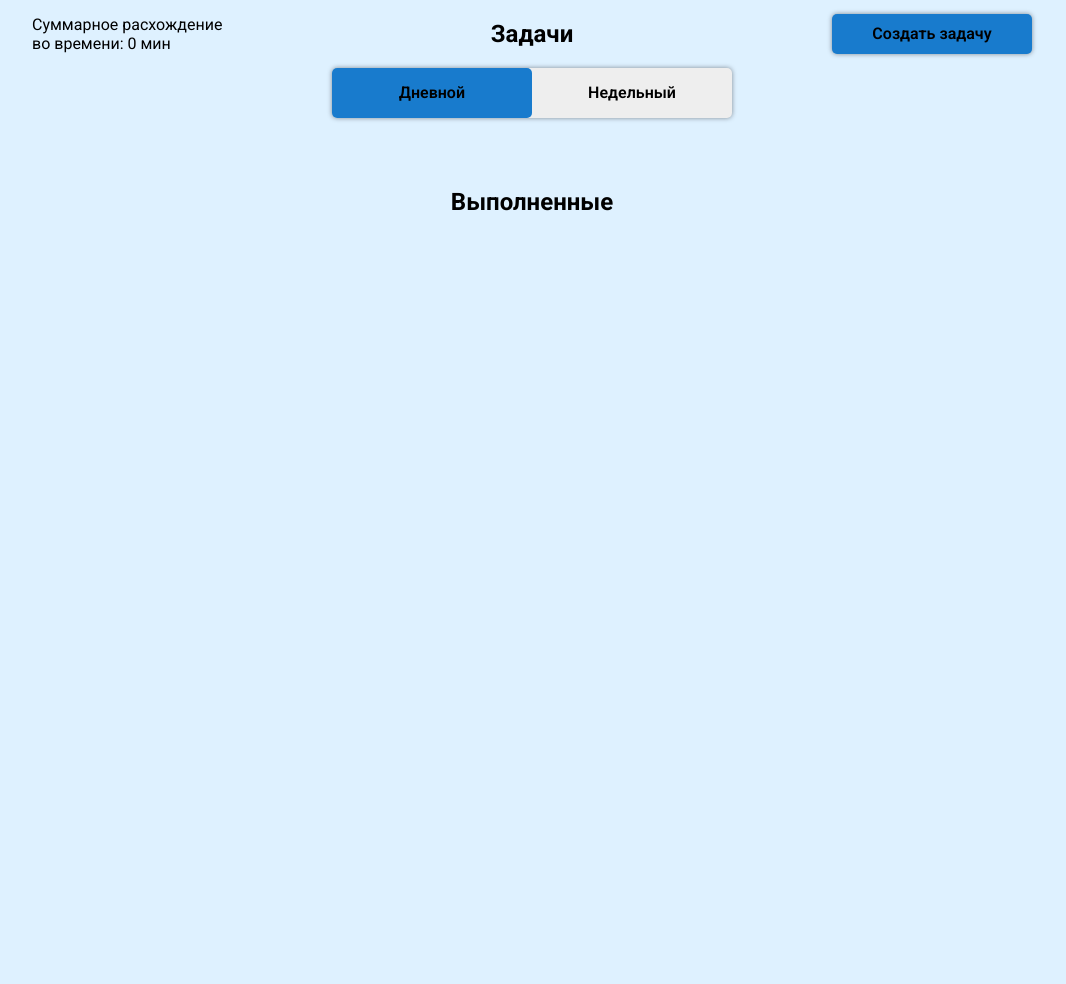
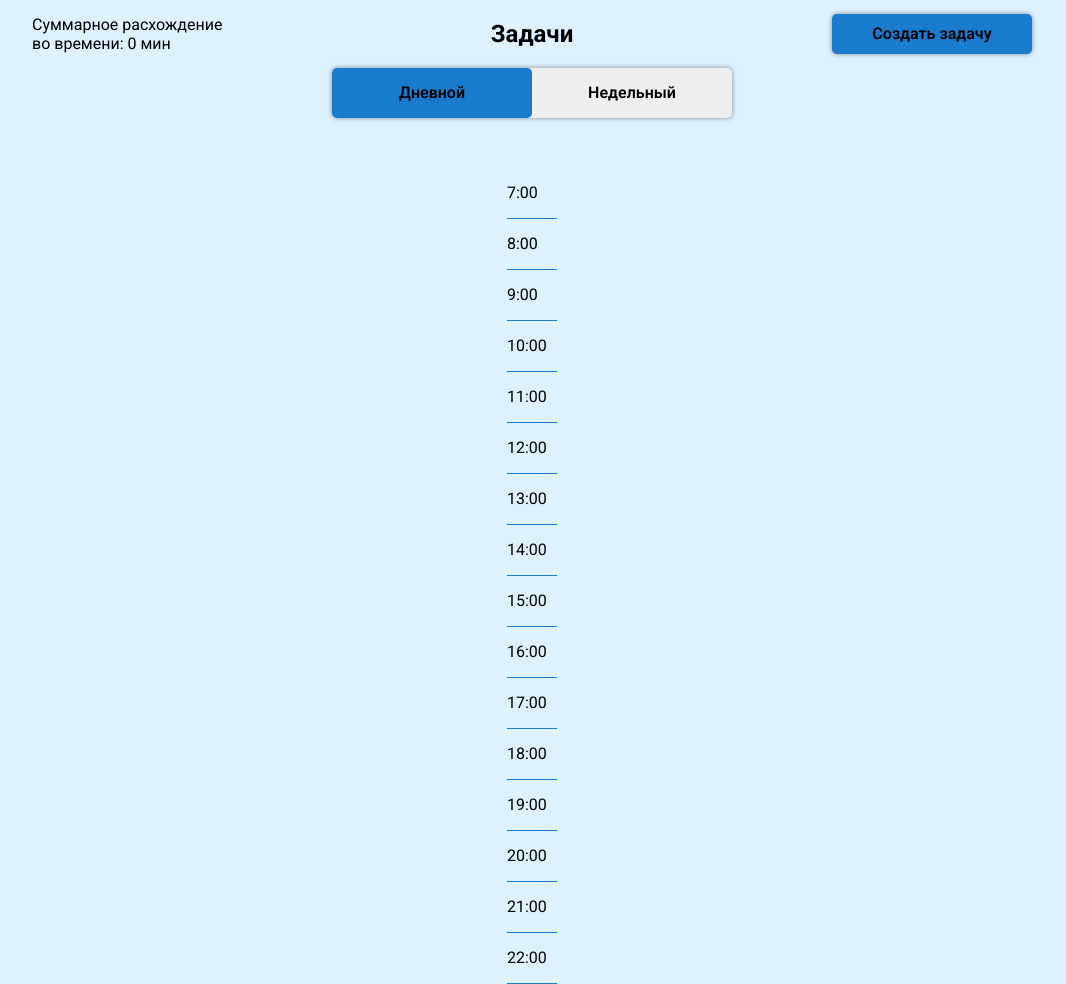
Before and after one commit to Naka4442/wonderful-planner, a Flask app: page / in a window 1280 px wide. Shown: the part 100-1084 px from the top of the page, without its empty margins (108-1174 px from the left). Before the commit the page ends 311 px from the top, so only its background shows below. Run offline with Flask 3, Linux system fonts and the light colour scheme; the visitor is signed in with stand-in values (Sample User, id 1); data that the repository does not hold is empty.

Commit message:
Начало вывода расписания

```diff
--- a/main.py
+++ b/main.py
@@ -1,3 +1,4 @@
+from datetime import date
 from flask import Flask, jsonify, render_template, request, redirect, session
 from models import get_db, engine, Base, User
 from services import UserServices, TaskServices
@@ -17,10 +18,33 @@ with get_db() as db:
 
     @app.route("/")
     def index():
+        if "user_id"  not in session:
+            return redirect("/signin")
+
+        user_name = session["user_name"]
+        tasks = task_services.get_all(session["user_id"])
+        difference = task_services.get_difference(session["user_id"])
+        schedule = task_services.get_schedule(session["user_id"], date.today())
+
+        undone = [task for task in tasks if not task.is_done]
+        done = [task for task in tasks if task.is_done]
+        return render_template(
+            "index.html",
+            user_name=user_name,
+            undone=undone,
+            done=done,
+            schedule=schedule,
+            difference=difference,
+            hours=list(range(7, 23))
+        )
+
+    @app.route("/weekly")
+    def weekly():
         if "user_id" in session:
             user_name = session["user_name"]
             tasks = task_services.get_all(session["user_id"])
             difference = task_services.get_difference(session["user_id"])
+
         else:
             user_name = "Не вошел"
             tasks = []
@@ -28,14 +52,12 @@ with get_db() as db:
         undone = [task for task in tasks if not task.is_done]
         done = [task for task in tasks if task.is_done]
         return render_template(
-            "index.html",
+            "weekly.html",
             user_name=user_name,
             undone=undone,
             done=done,
             difference=difference
         )
-
-
 
     @app.route("/signup", methods = ["GET", "POST"])
     def signup():
@@ -77,8 +99,8 @@ with get_db() as db:
             description = request.form.get("description")
             difficulty = request.form.get("difficulty")
 
-            supposed_hours = request.form.get("time-hours")
-            supposed_minutes = request.form.get("time-minutes")
+            supposed_hours = request.form.get("time-hours") if request.form.get("time-hours") else 0
+            supposed_minutes = request.form.get("time-minutes") if request.form.get("time-minutes") else 0
 
             supposed_time = int(supposed_hours) * 60 + int(supposed_minutes)
 
@@ -111,26 +133,6 @@ with get_db() as db:
             return render_template("create.html", user_name=user_name)
 
 
-    @app.route("/weekly", methods = ["GET", "POST"])
-    def weekly():
-        if "user_id" in session:
-            user_name = session["user_name"]
-            tasks = task_services.get_all(session["user_id"])
-            difference = task_services.get_difference(session["user_id"])
-
-        else:
-            user_name = "Не вошел"
-            tasks = []
-            difference = 0
-        undone = [task for task in tasks if not task.is_done]
-        done = [task for task in tasks if task.is_done]
-        return render_template(
-            "weekly.html",
-            user_name=user_name,
-            undone=undone,
-            done=done,
-            difference=difference
-        )
 
 
 
--- a/services/task_services.py
+++ b/services/task_services.py
@@ -1,5 +1,6 @@
 from sqlalchemy.orm import Session
 from models import Task
+from datetime import date
 
 
 class TaskServices:
@@ -65,3 +66,14 @@ class TaskServices:
         task.actual_time = minutes
         task.is_done = True
         self.db.commit()
+
+    def get_schedule(self, user_id: int, day: date):
+        weekday = day.weekday() + 1
+
+        repeated_tasks = self.db.query(Task).filter(
+                Task.user_id == user_id,
+                Task.is_repeated == True,
+                Task.repeat_weekday == weekday
+            ).order_by(Task.repeat_time_start).all()
+
+        return repeated_tasks
--- a/static/css/index.css
+++ b/static/css/index.css
@@ -178,3 +178,16 @@ main{
 .plan-type-switch>a.active{
     background-color: #187bcd;
 }
+
+.schedule{
+    display: flex;
+    flex-direction: column;
+}
+
+.hour-block{
+    height: 50px;
+    width: 50px;
+    border-bottom: 1px solid #187bcd;
+    display: flex;
+    align-items: center;
+}
--- a/templates/index.html
+++ b/templates/index.html
@@ -25,7 +25,7 @@
             <a href="/" class="active">Дневной</a>
             <a href="/weekly">Недельный</a>
         </div>
-        <div class="tasks">
+        <!-- <div class="tasks">
             {% for task in undone %}
             <div class="task">
                 <h4>{{ task.title }}</h4>
@@ -49,7 +49,21 @@
             </div>
             {% endfor %}
         </div>
-    </main>
+    </main> -->
+    <section class="schedule">
+        {% for hour in hours %}
+            <div class="hour-block">
+                <div class="hour">{{hour}}:00</div>
+                {% for task in schedule %}
+                    {% if task.repeat_time_start.hour  == hour %}
+                        <div class="schedule-task">
+                            <h4>{{ task.title }}</h4>
+                        </div>
+                    {% endif %}
+                {% endfor %}
+            </div>
+        {%  endfor %}
+    </section>
     <section class="modal hidden">
         <div class="check-task-modal">
             <h3>Завершение задачи</h3>
```
